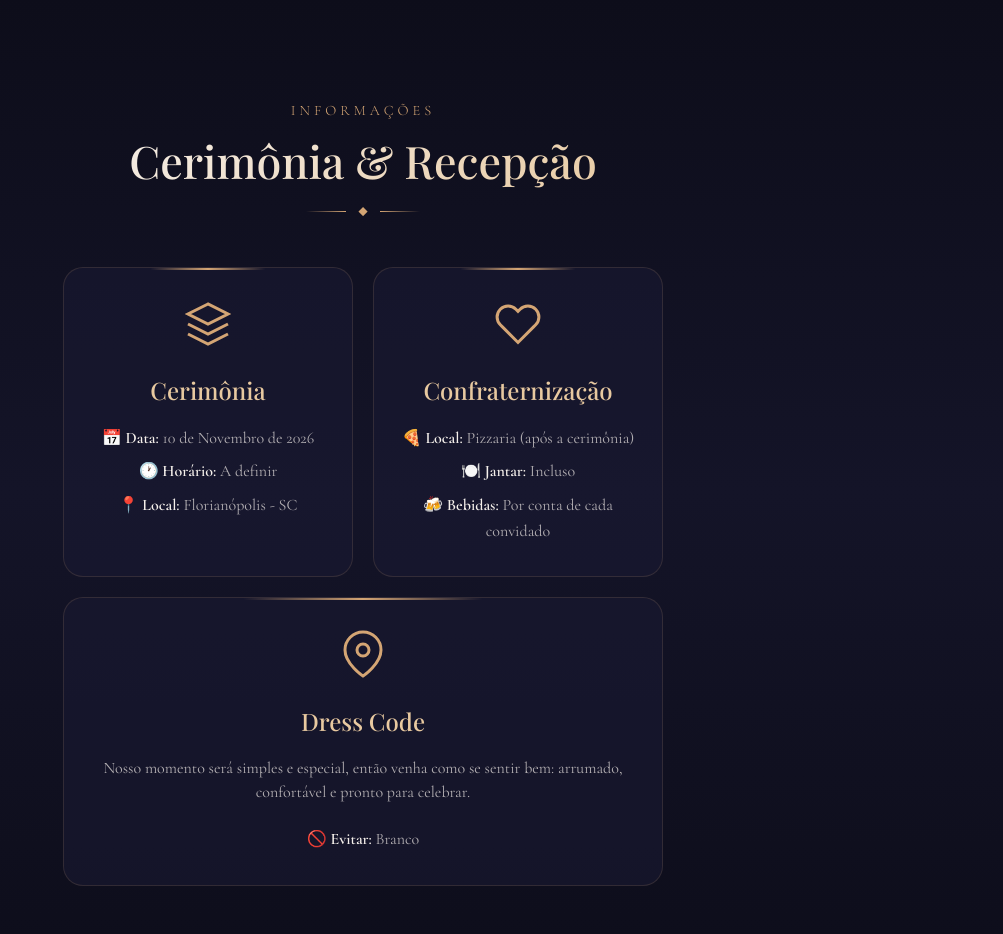
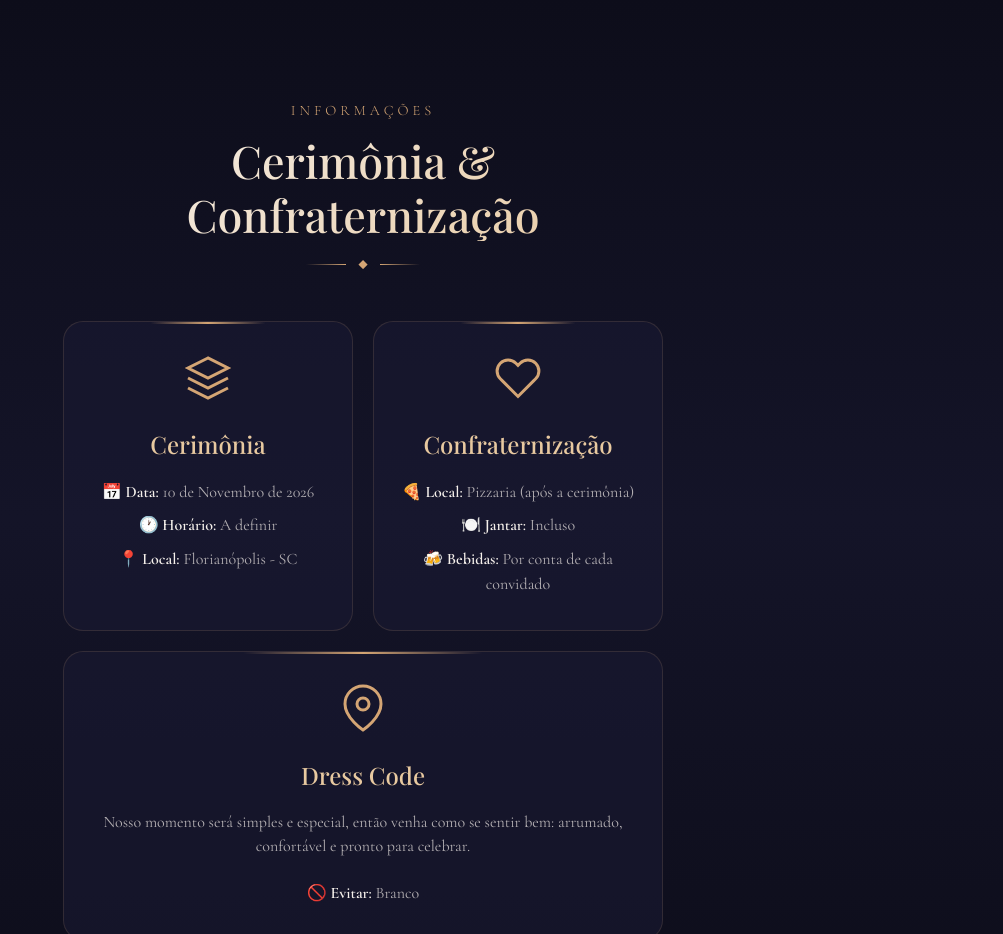
Before and after one commit to Math-benites/CASAMENTO, a website: page public/index.html in a window 1280 px wide. Shown: the part 1360-2294 px from the top of the page, without its empty margins (277-1280 px from the left). Drawn offline with nearby package versions, Linux system fonts and the light colour scheme; a web font is replaced by a local one.

Commit message:
Alterado título de Informações para Cerimônia & Confraternização

```diff
--- a/public/index.html
+++ b/public/index.html
@@ -120,7 +120,7 @@
     <div class="section-container">
       <div class="section-header fade-up">
         <span class="section-tag">Informações</span>
-        <h2 class="section-title">Cerimônia & Recepção</h2>
+        <h2 class="section-title">Cerimônia & Confraternização</h2>
         <div class="section-divider">
           <span class="line"></span>
           <span class="diamond">◆</span>
```
